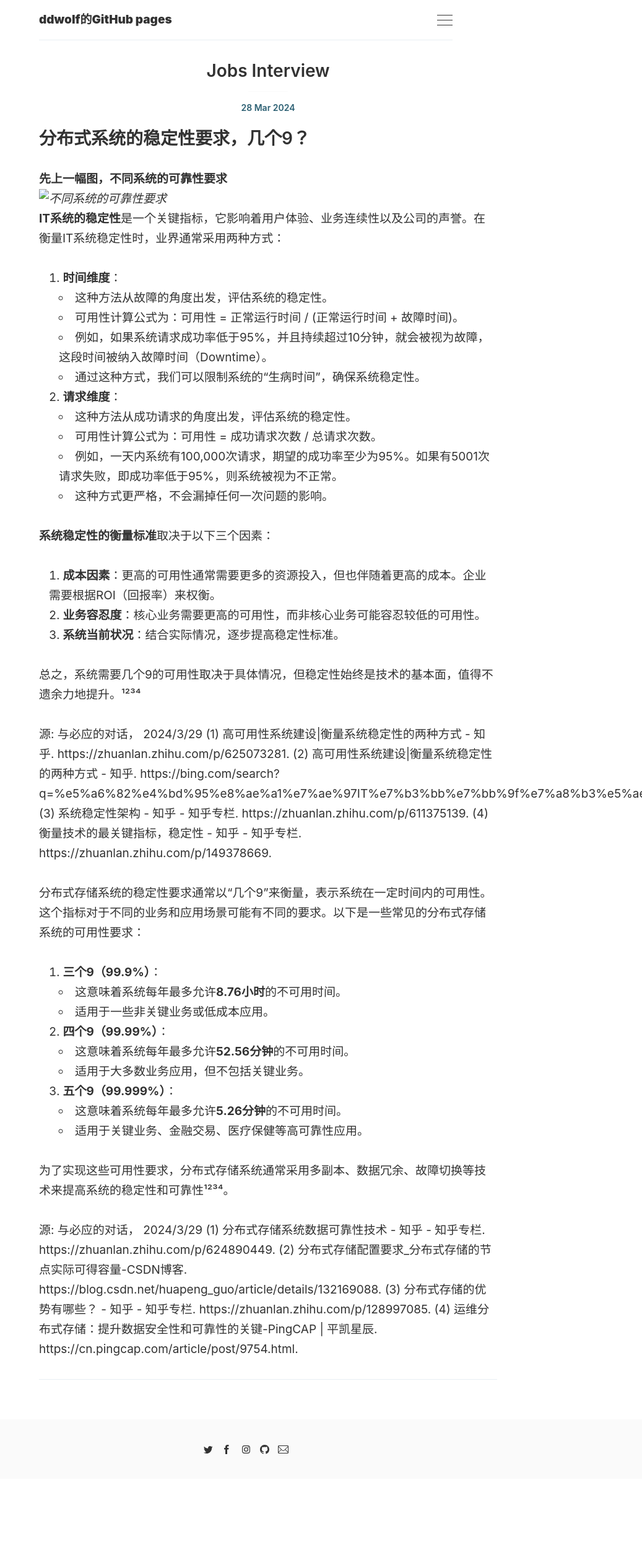
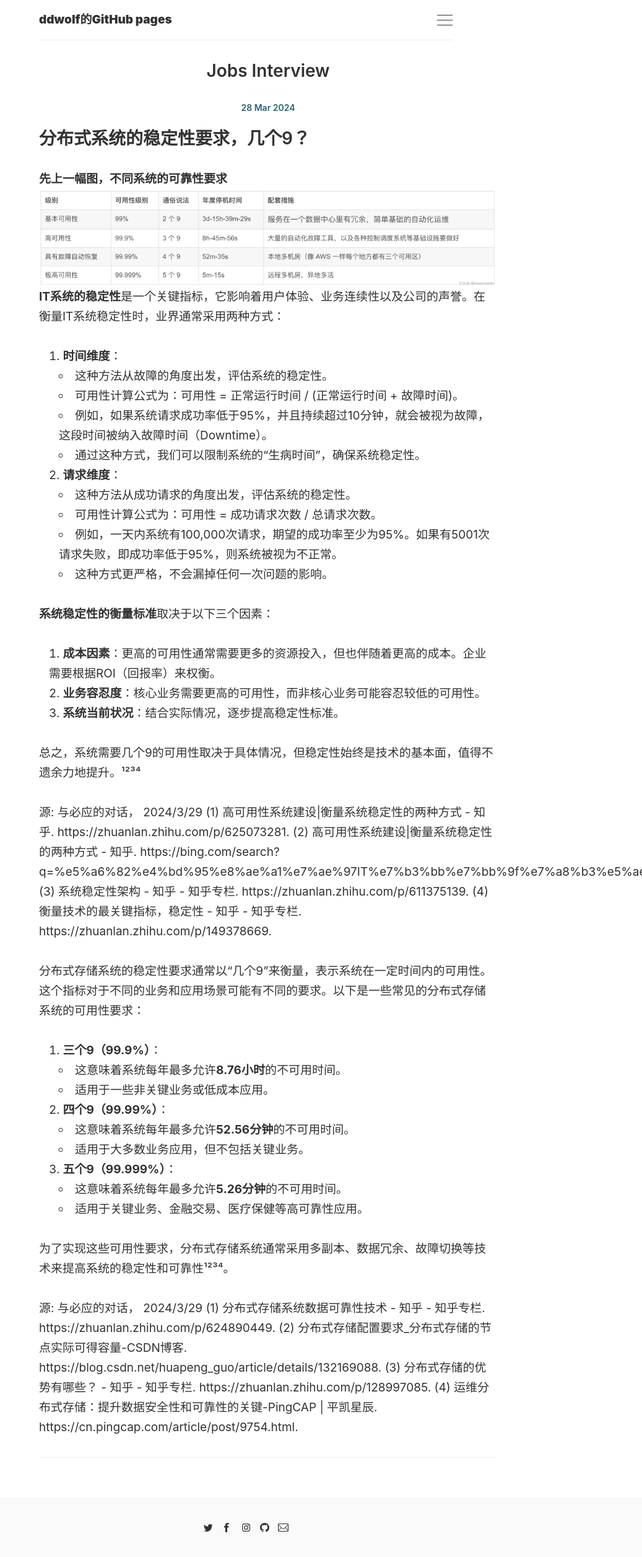
Before and after one commit to ddwolf/ddwolf.github.io, a Jekyll site: the page built from _posts/2024-03-28-jobs-interview.md, in a window 1280 px wide. Shown: the whole page at 62% size, without its empty margins (243-1280 px from the left). Built offline with Jekyll 4.4.1, drawn with Linux system fonts in a browser that asks for light colours; our own code applies the rules of GitHub Pages for plain Markdown files; comment, search, counter and statistics services are not loaded; before the commit the page ends 2386 px from its top, so only the background shows below that.

Commit message:
fix path

```diff
--- a/_posts/2024-03-28-jobs-interview.md
+++ b/_posts/2024-03-28-jobs-interview.md
@@ -1,6 +1,6 @@
 ## 分布式系统的稳定性要求，几个9？
 **先上一幅图，不同系统的可靠性要求**
-![不同系统的可靠性要求](img/2024-03-28-jobs-interview.ha-num-of-9-requirement.png)
+![不同系统的可靠性要求](/img/2024-03-28-jobs-interview.ha-num-of-9-requirement.png)
 **IT系统的稳定性**是一个关键指标，它影响着用户体验、业务连续性以及公司的声誉。在衡量IT系统稳定性时，业界通常采用两种方式：
 
 1. **时间维度**：
```
